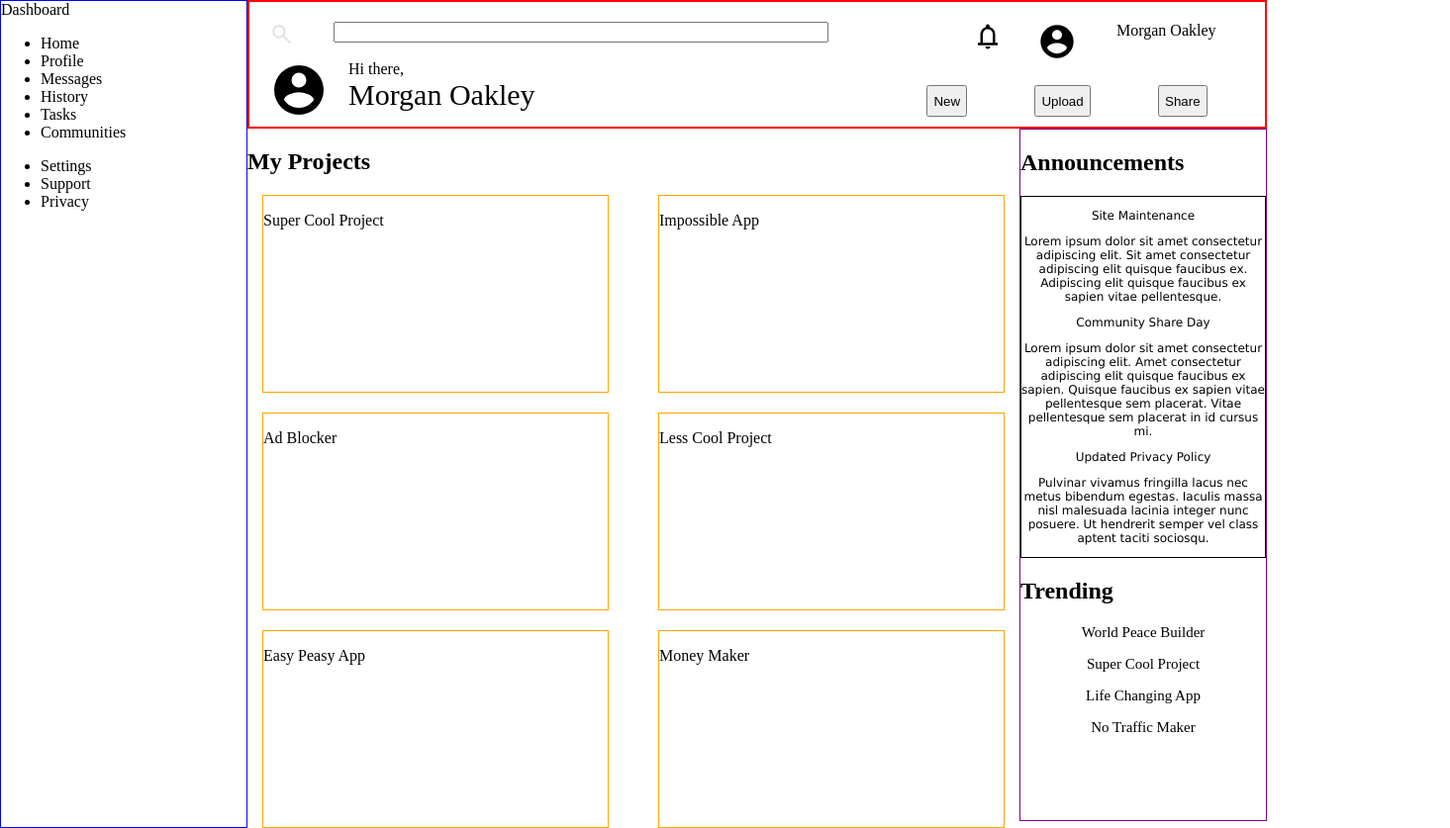
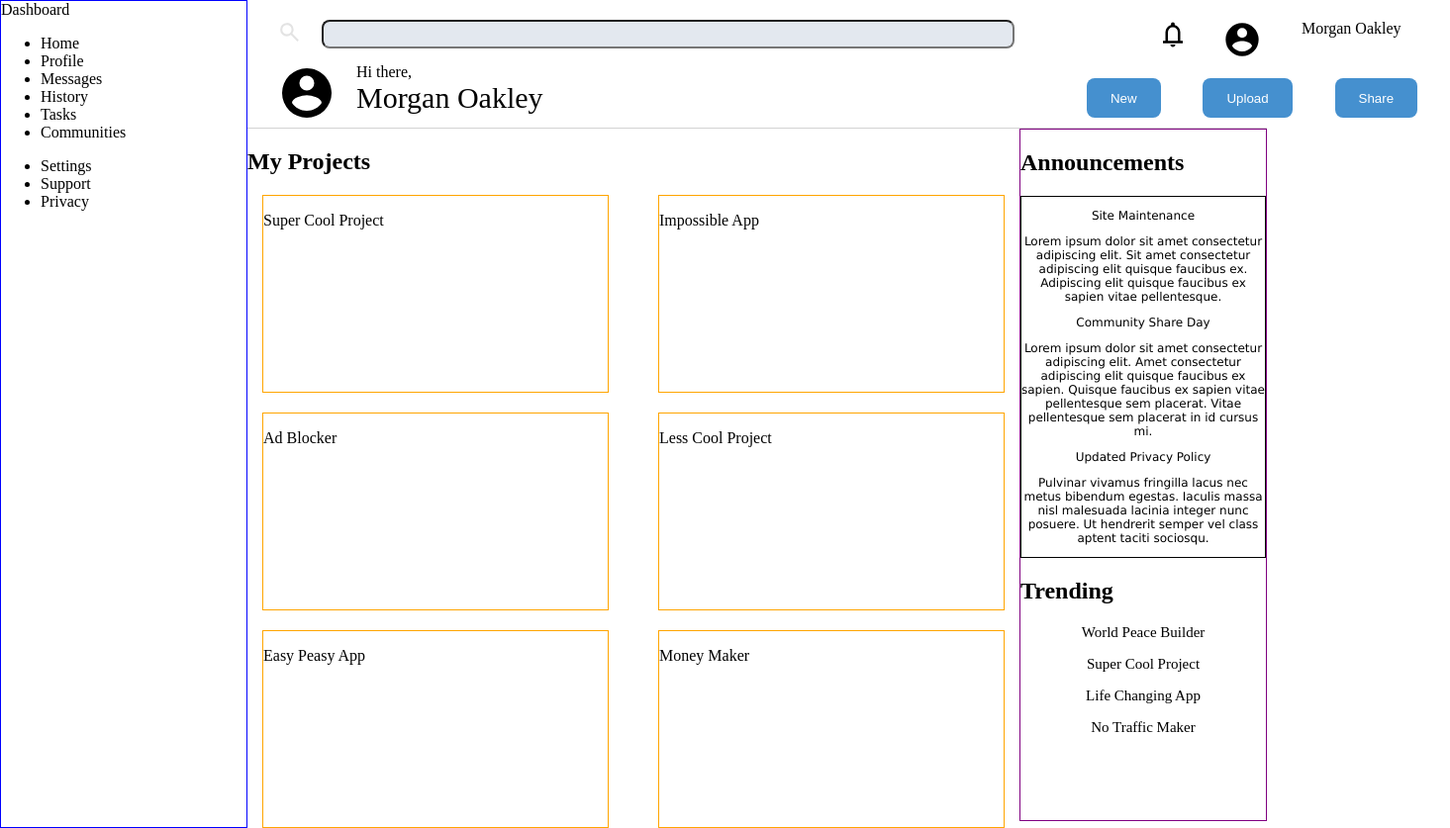
Before and after one commit to janice15/top-project-admin-dashboard, a plain HTML site: page index.html in a window 1280 px wide. Shown: the whole page at 99% size, 1465 px wide, since content can reach past the window. Drawn offline with Linux system fonts and the light colour scheme.

Commit message:
change colors of elements in navbar to match example

```diff
--- a/index.html
+++ b/index.html
@@ -40,7 +40,7 @@
                     <div class="magnify-glass-icon">
                         <img src="images/magnify-glass.svg" alt="" width="25px" height="25px">
                     </div>
-                    <div class="search-bar"><input /></div>
+                    <input class="search-bar" type="search">
                 </div>
                 <div class="user-greeting">
                     <div>
--- a/style.css
+++ b/style.css
@@ -22,9 +22,9 @@ body {
     display: flex;
     flex-direction: column;
     /* border: 2px solid green; */
-    width: 700px;
-    gap: 10px;
-    margin-left: 20px;
+    width: 900px;
+    gap: 15px;
+    margin-left: 30px;
     margin-top: 20px;
 }
 
@@ -44,7 +44,7 @@ body {
     align-items: flex-end;
     /* border: 1px solid rgb(102, 132, 183); */
     width: 500px;
-    gap: 10px;
+    gap: 5px;
 }
 
 .header-right-top {
@@ -68,6 +68,17 @@ body {
     height: 200px;
 }
 
+
+
+
+
+input {
+    box-sizing: border-box;
+    width: 100%;
+    padding: 5px;
+    border-radius: 8px;
+}
+
 .user-info {
     display: flex;
     flex-direction: row;
@@ -77,18 +88,26 @@ body {
 
 
 button {
-    padding: 5px;
+    padding: 12px 24px;
+    background-color: rgb(69, 144, 207);
+    color: white;
+    border-radius: 8px;
+    border-style: none;
 }
 
 .search {
     display: flex;
     flex-direction: row;
-    gap: 40px
+    gap: 20px;
+    /* border: 1px yellowgreen solid; */
+    width: 100%;
 }
 
-.search-bar input {
-    width: 500px;
+.search-bar {
+    background-color: rgb(227, 232, 239);
+    width: 700px;
 }
+
 
 .left-sidebar {
     grid-column: 1/ 2;
@@ -100,11 +119,13 @@ button {
     display: flex;
     flex-direction: row;
     gap: 40px;
-    border: 2px solid red;
+    /* border: 2px solid red; */
     height: 130px;
     grid-column: 2 / 4;
     grid-row: 1;
     justify-content: space-between;
+    background-color: rgb(255, 255, 255);
+    border-bottom: 1px solid lightgray;
 }
 
 .right-sidebar {
```
